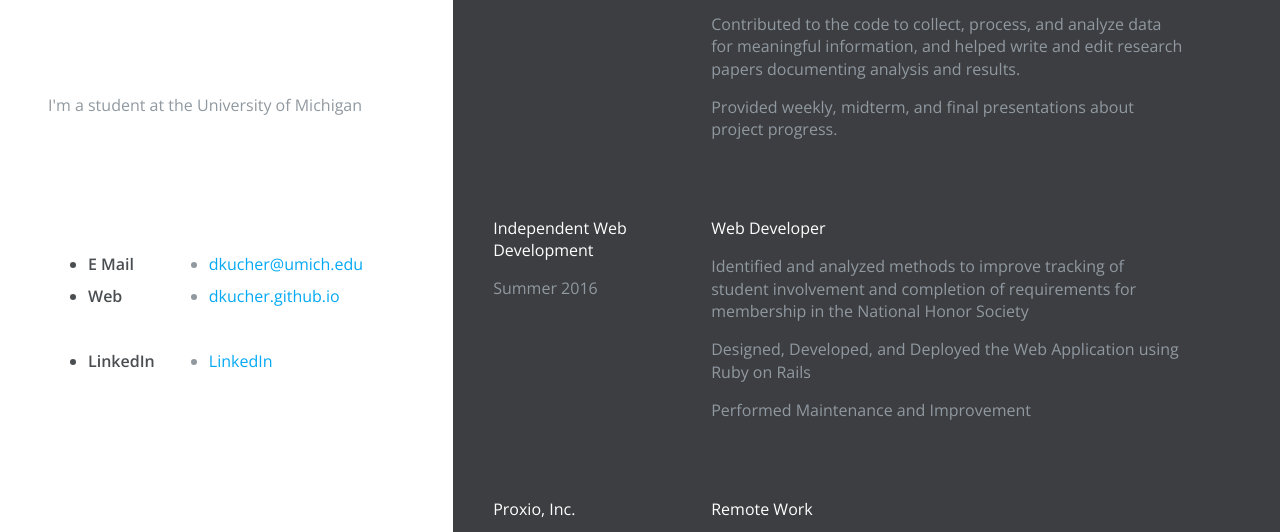
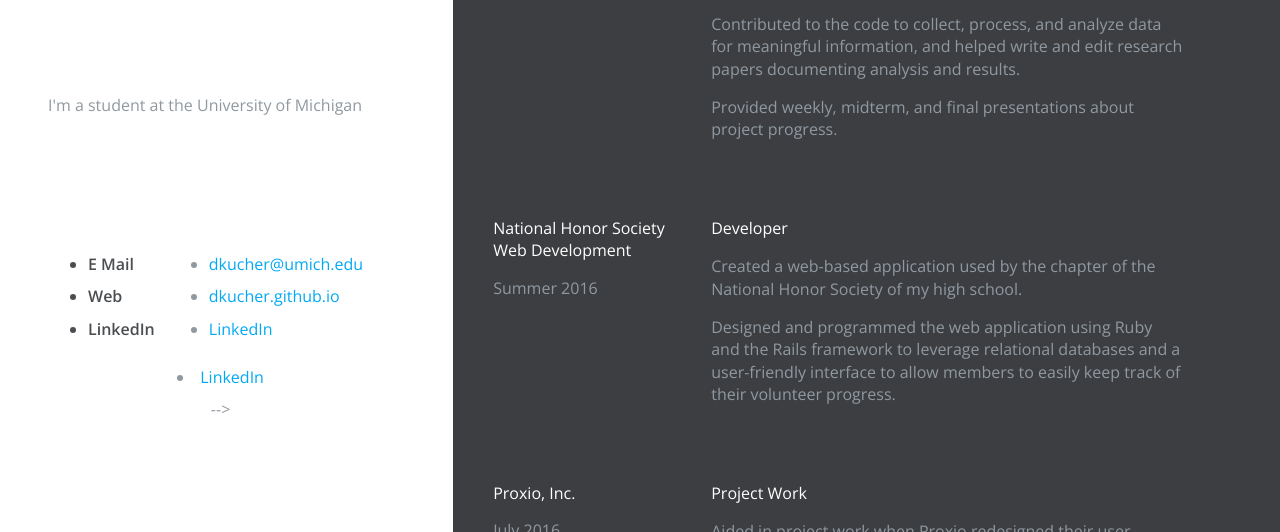
Before and after one commit to dkucher/dkucher.github.io, a plain HTML site: page index.html in a window 1280 px wide. Shown: the part 240-772 px from the top of the page. Drawn offline with nearby package versions, Linux system fonts and the light colour scheme.

Commit message:
updated LI formatting

```diff
--- a/index.html
+++ b/index.html
@@ -24,6 +24,7 @@
 						<ul class="list-titles">
 							<li>E Mail</li>
 							<li>Web</li>
+							<li>LinkedIn</li>
 						</ul>
 						<ul class="list-content ">
 							<li>
@@ -34,9 +35,13 @@
 								<a href="#">dkucher.github.io</a>
 							</li>
 							<!-- YOUR WEBSITE  -->
+							<li>
+								<a href="https://www.linkedin.com/in/davidkucher/">LinkedIn</a>
+							</li>
+							<!-- YOUR LI PROFILE -->
 						</ul>
 					</div>
-					<div class="contact-social clearfix">
+					<!-- UNIFYING THE TWO CONTACT LISTS <div class="contact-social clearfix">
 						<ul class="list-titles">
 							<li>LinkedIn</li>
 						</ul>
@@ -47,7 +52,7 @@
 							</li>
 							<!-- YOUR LI USER -->
 						</ul>
-					</div>
+					</div>  -->
 				</div>
 			</section>
 			<section class="experience section-padding">
@@ -71,19 +76,18 @@
 							</div>
 						</div>
 						<div class="company-wrapper clearfix">
-							<div class="experience-title">Independent Web Development</div>
+							<div class="experience-title">National Honor Society Web Development</div>
 							<!-- NAME OF THE COMPANY YOUWORK WITH  -->
 							<div class="time">Summer 2016</div>
 							<!-- THE TIME YOU WORK WITH THE COMPANY	-->
 						</div>
 						<div class="job-wrapper clearfix">
-							<div class="experience-title">Web Developer</div>
+							<div class="experience-title">Developer</div>
 							<!-- JOB TITLE  -->
 							<div class="company-description">
-								<p>Identified and analyzed methods to improve tracking of student involvement and completion of requirements for membership in the National Honor Society</p>
+								<p>Created a web-based application used by the chapter of the National Honor Society of my high school.</p>
 								<!-- JOB DESCRIPTION  -->
-								<p>Designed, Developed, and Deployed the Web Application using Ruby on Rails</p>
-								<p>Performed Maintenance and Improvement</p>
+								<p>Designed and programmed the web application using Ruby and the Rails framework to leverage relational databases and a user-friendly interface to allow members to easily keep track of their volunteer progress.</p>
 							</div>
 						</div>
 						<div class="company-wrapper clearfix">
@@ -93,7 +97,7 @@
 							<!-- THE TIME YOU WORK WITH THE COMPANY	 -->
 						</div>
 						<div class="job-wrapper clearfix">
-							<div class="experience-title">Remote Work</div>
+							<div class="experience-title">Project Work</div>
 							<!-- JOB TITLE	-->
 							<div class="company-description">
 								<p>Aided in project work when Proxio redesigned their user interface.</p>
```
